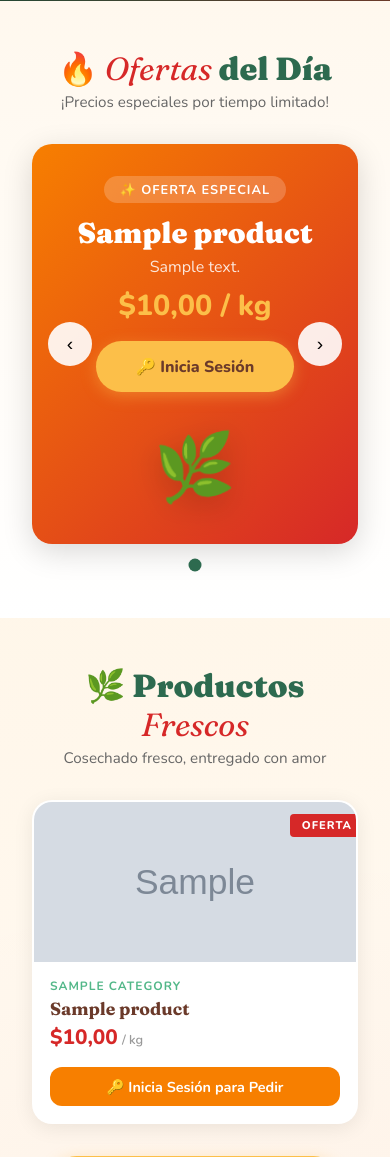
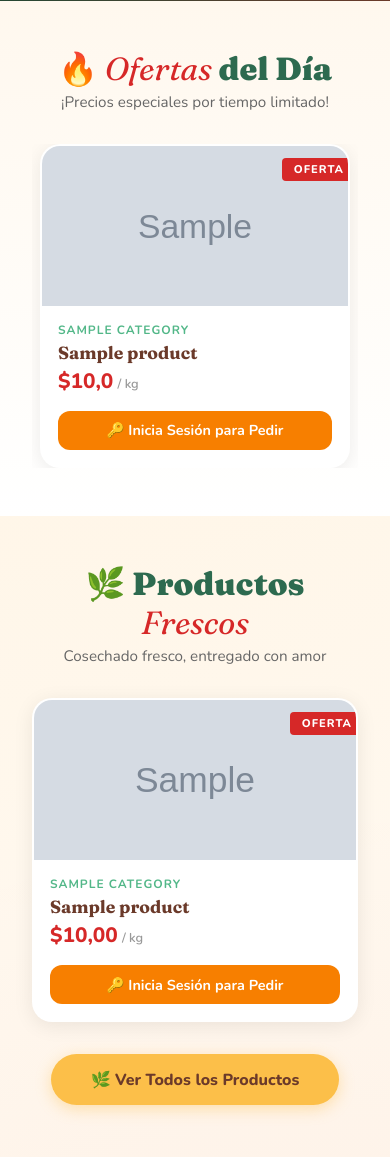
Before and after one commit to MinecraftSt3v3/fruteria-web, a Django app: page / in a window 390 px wide. Shown: the part 661-1818 px from the top of the page. Run offline with Django 5.2, Linux system fonts and the light colour scheme; tables that the repository leaves empty hold one stand-in row (values such as "Sample post"); grey boxes marked "Sample" are stand-in pictures.

Commit message:
Redesign Ofertas del Día carousel to show 3 product cards per slide
Replaces the single large colored-banner carousel with a 3-cards-per-slide
layout matching the Productos Frescos product card style. Each card shows
image/placeholder, category, bilingual name, floatformat price, and the
Agregar al Carrito / login button. JS auto-advances every 4s, builds dots
dynamically per slide group (ceil(n/3)), shows prev/next arrows only when
multiple slides exist, and drops to 1-card-per-slide on mobile (≤768px).

Co-Authored-By: Claude Sonnet 4.6 <noreply@anthropic.com>

```diff
--- a/static/css/style.css
+++ b/static/css/style.css
@@ -309,72 +309,20 @@ body {
 .carousel-wrapper {
   position: relative;
   overflow: hidden;
-  border-radius: 20px;
-  box-shadow: 0 8px 30px var(--sombra);
+  max-width: 1200px;
+  margin: 0 auto;
 }
 
 .carousel-track {
   display: flex;
+  width: 100%;
   transition: transform 0.5s cubic-bezier(0.25, 0.46, 0.45, 0.94);
 }
 
-.carousel-slide {
-  min-width: 100%;
-  background: linear-gradient(135deg, var(--naranja), var(--rojo));
-  padding: 3rem;
-  display: flex;
-  align-items: center;
-  justify-content: space-between;
-  gap: 2rem;
-  min-height: 280px;
-}
-
-.carousel-slide:nth-child(2n) {
-  background: linear-gradient(135deg, var(--verde), #1a4a35);
-}
-
-.carousel-slide:nth-child(3n) {
-  background: linear-gradient(135deg, var(--morado), #4a1a6b);
-}
-
-.carousel-info { color: white; flex: 1; }
-
-.carousel-info .special-tag {
-  background: rgba(255,255,255,0.2);
-  color: white;
-  padding: 0.3rem 1rem;
-  border-radius: 20px;
-  font-size: 0.8rem;
-  font-weight: 700;
-  letter-spacing: 1px;
-  text-transform: uppercase;
-  display: inline-block;
-  margin-bottom: 1rem;
-}
-
-.carousel-info h2 {
-  font-family: 'Fraunces', serif;
-  font-size: 2.5rem;
-  font-weight: 900;
-  line-height: 1;
-  margin-bottom: 0.5rem;
-}
-
-.carousel-info .price {
-  font-size: 1.8rem;
-  font-weight: 800;
-  color: var(--amarillo);
-}
-
-.carousel-emoji {
-  font-size: 6rem;
-  filter: drop-shadow(0 8px 15px rgba(0,0,0,0.2));
-  animation: wiggle 3s ease-in-out infinite;
-}
-
-@keyframes wiggle {
-  0%, 100% { transform: rotate(-5deg) scale(1); }
-  50% { transform: rotate(5deg) scale(1.05); }
+.specials-item {
+  flex: 0 0 33.333%;
+  min-width: 0;
+  padding: 0 0.5rem;
 }
 
 .carousel-btn {
@@ -1021,9 +969,7 @@ footer .footer-logo {
 
   .lang-toggle.open { display: flex; }
 
-  .carousel-slide { flex-direction: column; text-align: center; padding: 2rem; }
-  .carousel-emoji { font-size: 4rem; }
-  .carousel-info h2 { font-size: 1.8rem; }
+  .specials-item { flex: 0 0 100%; }
   .checkout-grid { grid-template-columns: 1fr; }
   .info-strip { gap: 1rem; font-size: 0.8rem; }
   .products-grid { grid-template-columns: repeat(auto-fill, minmax(160px, 1fr)); }
--- a/templates/store/home.html
+++ b/templates/store/home.html
@@ -28,25 +28,14 @@
   <div class="carousel-wrapper" id="carousel">
     <div class="carousel-track" id="track">
       {% for product in featured %}
-      <div class="carousel-slide">
-        <div class="carousel-info">
-          <span class="special-tag">{% if lang == 'en' %}✨ Special Offer{% else %}✨ Oferta Especial{% endif %}</span>
-          <h2>{% if lang == 'en' %}{{ product.name_en }}{% else %}{{ product.name_es }}{% endif %}</h2>
-          <p style="opacity:0.85;margin:0.5rem 0;">
-            {% if lang == 'en' %}{{ product.description_en }}{% else %}{{ product.description_es }}{% endif %}
-          </p>
-          <div class="price">${{ product.price }} / {{ product.unit }}</div>
-          {% if user.is_authenticated %}
-            <a href="{% url 'add_to_cart' product.id %}" class="btn-primary" style="margin-top:1rem;">
-              {% if lang == 'en' %}🛒 Add to Cart{% else %}🛒 Agregar{% endif %}
-            </a>
+      <div class="specials-item">
+        <div class="product-card">
+          <div class="special-ribbon">{% if lang == 'en' %}Special{% else %}Oferta{% endif %}</div>
+
+          {% if product.image %}
+            <img src="{{ product.image.url }}" alt="{{ product.name_es }}" class="product-img">
           {% else %}
-            <a href="{% url 'login' %}" class="btn-primary" style="margin-top:1rem;">
-              {% if lang == 'en' %}🔑 Login to Order{% else %}🔑 Inicia Sesión{% endif %}
-            </a>
-          {% endif %}
-        </div>
-        <div class="carousel-emoji">
+            <div class="product-img-placeholder">
               {% if 'mango' in product.name_es|lower %}🥭
               {% elif 'piña' in product.name_es|lower or 'pina' in product.name_es|lower %}🍍
               {% elif 'fresa' in product.name_es|lower %}🍓
@@ -58,21 +47,41 @@
               {% elif 'uva' in product.name_es|lower %}🍇
               {% elif 'aguacate' in product.name_es|lower %}🥑
               {% elif 'chile' in product.name_es|lower %}🌶️
-          {% elif 'maíz' in product.name_es|lower or 'elote' in product.name_es|lower %}🌽
+              {% elif 'elote' in product.name_es|lower or 'maíz' in product.name_es|lower %}🌽
               {% elif 'plátano' in product.name_es|lower or 'platano' in product.name_es|lower %}🍌
+              {% elif 'pepino' in product.name_es|lower %}🥒
+              {% elif 'zanahoria' in product.name_es|lower %}🥕
               {% else %}🌿{% endif %}
+            </div>
+          {% endif %}
+
+          <div class="product-body">
+            <div class="product-category">{{ product.category.name_es|default:"🌱" }}</div>
+            <div class="product-name">{% if lang == 'en' %}{{ product.name_en }}{% else %}{{ product.name_es }}{% endif %}</div>
+            <div>
+              <span class="product-price">${{ product.price|floatformat:1 }}</span>
+              <span class="product-unit"> / {{ product.unit }}</span>
+            </div>
+          </div>
+          <div class="product-actions">
+            {% if user.is_authenticated %}
+              <a href="{% url 'add_to_cart' product.id %}" class="btn-add">
+                {% if lang == 'en' %}+ Add to Cart{% else %}+ Agregar al Carrito{% endif %}
+              </a>
+            {% else %}
+              <a href="{% url 'login' %}" class="btn-add needs-login">
+                {% if lang == 'en' %}🔑 Login to Order{% else %}🔑 Inicia Sesión para Pedir{% endif %}
+              </a>
+            {% endif %}
+          </div>
         </div>
       </div>
       {% endfor %}
     </div>
-    <button class="carousel-btn carousel-prev" onclick="moveCarousel(-1)">‹</button>
-    <button class="carousel-btn carousel-next" onclick="moveCarousel(1)">›</button>
+    <button class="carousel-btn carousel-prev" id="specials-prev">‹</button>
+    <button class="carousel-btn carousel-next" id="specials-next">›</button>
   </div>
-  <div class="carousel-dots" id="dots">
-    {% for product in featured %}
-      <button class="dot {% if forloop.first %}active{% endif %}" onclick="goToSlide({{ forloop.counter0 }})"></button>
-    {% endfor %}
-  </div>
+  <div class="carousel-dots" id="dots"></div>
 </section>
 {% endif %}
 
@@ -181,22 +190,95 @@
 
 {% block extra_js %}
 <script>
-let current = 0;
-const slides = document.querySelectorAll('.carousel-slide');
-const dots = document.querySelectorAll('.dot');
+(function () {
+  const items = document.querySelectorAll('.specials-item');
+  if (!items.length) return;
 
-function goToSlide(n) {
-  current = n;
-  document.getElementById('track').style.transform = `translateX(-${current * 100}%)`;
-  dots.forEach((d, i) => d.classList.toggle('active', i === current));
+  const totalItems = items.length;
+  let currentItem = 0;
+  let autoTimer;
+
+  const perView = () => window.innerWidth <= 768 ? 1 : 3;
+
+  function totalSlides() {
+    return Math.ceil(totalItems / perView());
+  }
+
+  function buildDots() {
+    const dotsEl = document.getElementById('dots');
+    dotsEl.innerHTML = '';
+    const n = totalSlides();
+    for (let i = 0; i < n; i++) {
+      const btn = document.createElement('button');
+      btn.className = 'dot' + (i === 0 ? ' active' : '');
+      btn.addEventListener('click', () => goToGroup(i));
+      dotsEl.appendChild(btn);
+    }
+    updateNavVisibility();
+  }
+
+  function updateDots() {
+    const activeGroup = Math.floor(currentItem / perView());
+    document.querySelectorAll('#dots .dot').forEach((d, i) => {
+      d.classList.toggle('active', i === activeGroup);
+    });
+  }
+
+  function updateNavVisibility() {
+    const multi = totalSlides() > 1;
+    document.getElementById('specials-prev').style.display = multi ? '' : 'none';
+    document.getElementById('specials-next').style.display = multi ? '' : 'none';
+    document.getElementById('dots').style.display = multi ? '' : 'none';
+  }
+
+  function applyTransform() {
+    const wrapper = document.getElementById('carousel');
+    const itemWidth = wrapper.offsetWidth / perView();
+    document.getElementById('track').style.transform = `translateX(-${currentItem * itemWidth}px)`;
+    updateDots();
+  }
+
+  function goToGroup(groupIndex) {
+    currentItem = groupIndex * perView();
+    if (currentItem >= totalItems) currentItem = 0;
+    applyTransform();
   }
 
   function moveCarousel(dir) {
-  current = (current + dir + slides.length) % slides.length;
-  goToSlide(current);
+    const pv = perView();
+    currentItem += dir * pv;
+    if (currentItem < 0) {
+      currentItem = (totalSlides() - 1) * pv;
+    } else if (currentItem >= totalItems) {
+      currentItem = 0;
+    }
+    applyTransform();
   }
 
-// Auto-advance
-setInterval(() => moveCarousel(1), 4000);
+  document.getElementById('specials-prev').addEventListener('click', () => {
+    clearInterval(autoTimer);
+    moveCarousel(-1);
+    startAuto();
+  });
+  document.getElementById('specials-next').addEventListener('click', () => {
+    clearInterval(autoTimer);
+    moveCarousel(1);
+    startAuto();
+  });
+
+  function startAuto() {
+    autoTimer = setInterval(() => moveCarousel(1), 4000);
+  }
+
+  buildDots();
+  applyTransform();
+  startAuto();
+
+  window.addEventListener('resize', () => {
+    currentItem = 0;
+    buildDots();
+    applyTransform();
+  });
+}());
 </script>
 {% endblock %}
```
Also changed, not shown: 1 other file. Lines whose indentation alone changed are shown as unchanged.
